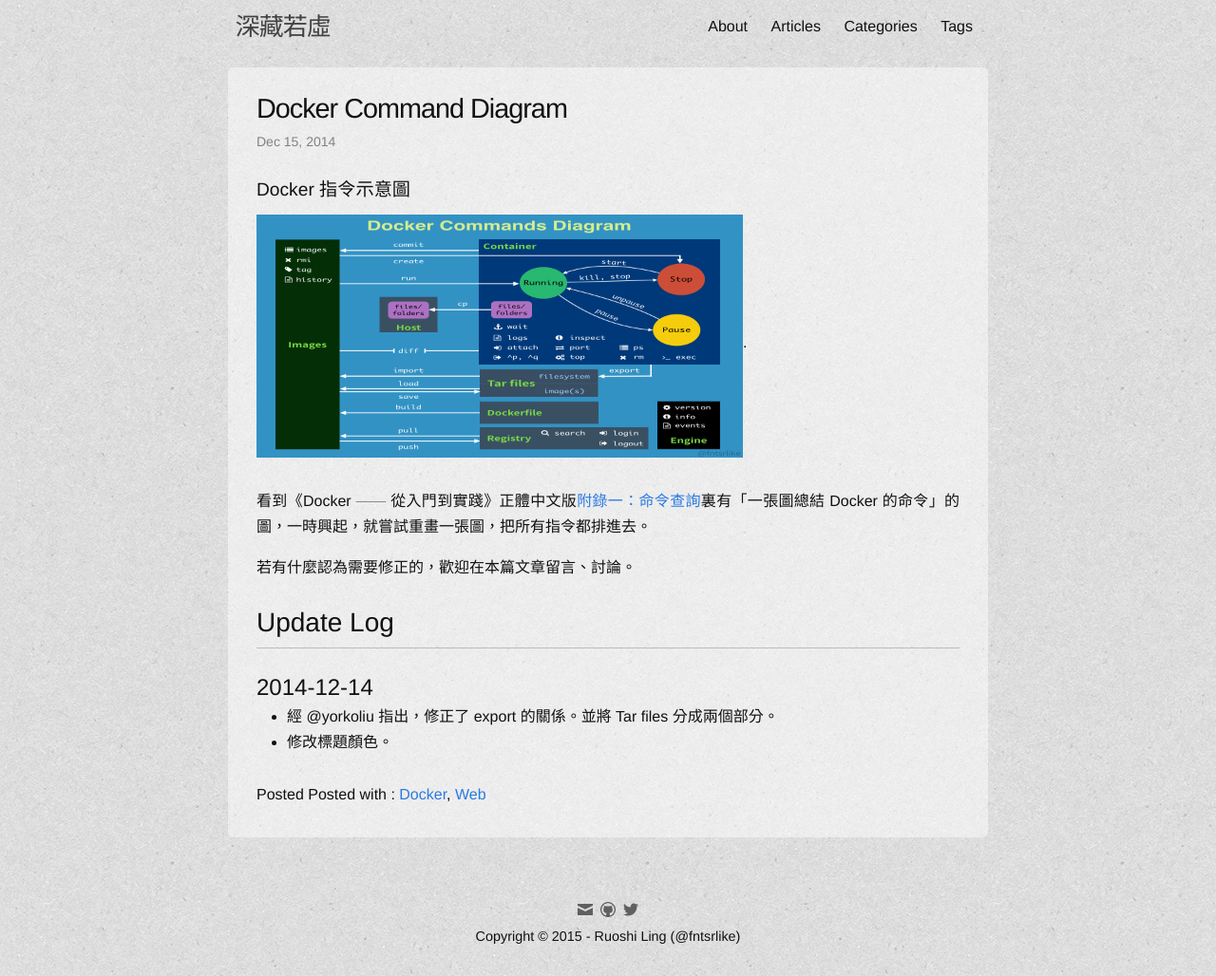
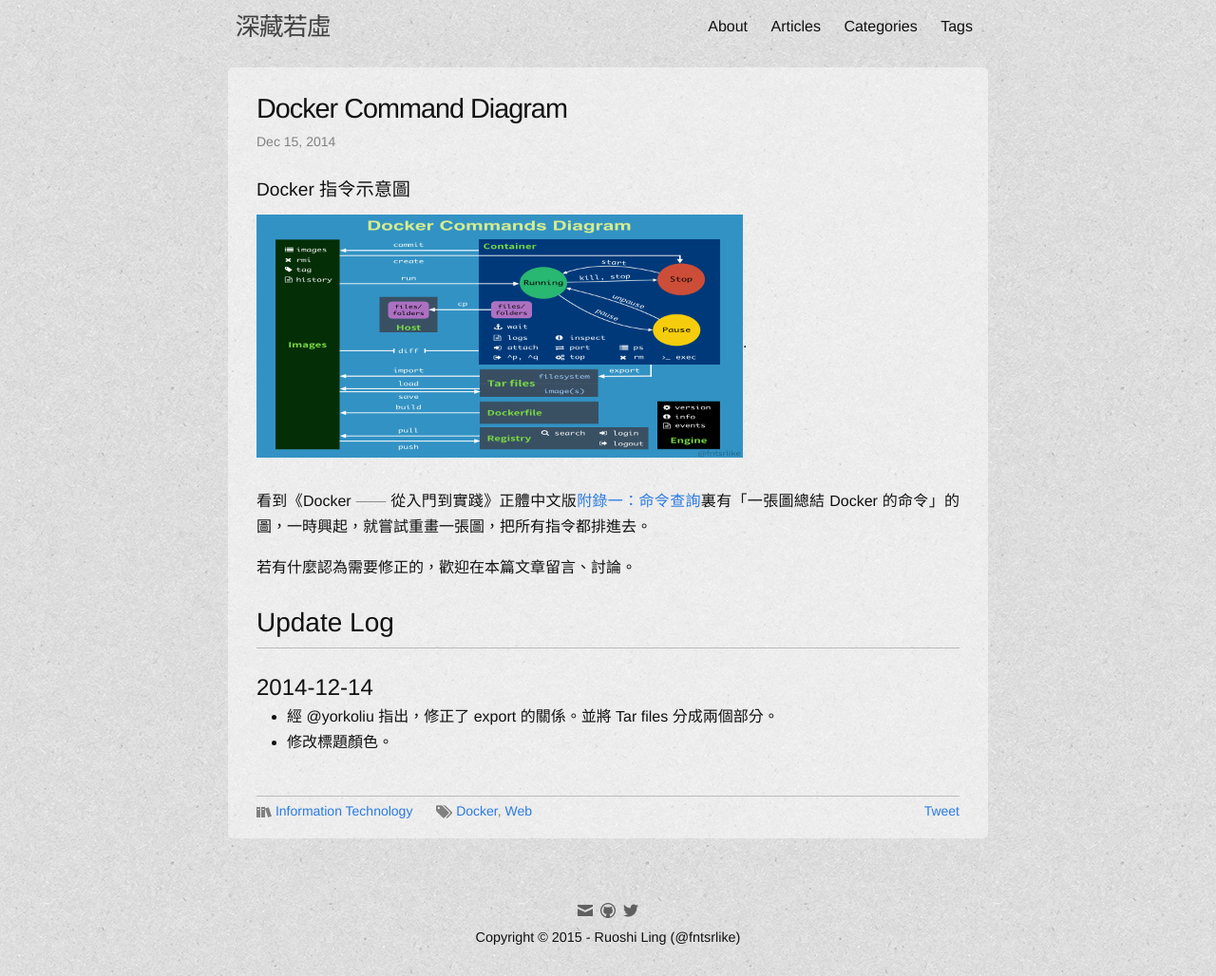
Before and after one commit to fntsrlike/blog-2015, a Jekyll site: the page built from _posts/2014-12-15-docker-command-diagram.markdown, in a window 1280 px wide. Shown: the whole page at 95% size. Built offline with Jekyll 4.4.1, drawn with Linux system fonts in a browser that asks for light colours; comment, search, counter and statistics services are not loaded.

Commit message:
Add footer of post with cates, tags, tweet button

```diff
--- a/_layouts/post.html
+++ b/_layouts/post.html
@@ -2,8 +2,9 @@
 layout: default
 ---
 {% assign post = page %}
+
 {% if post.tags.size > 0 %}
-    {% capture tags_content %}Posted with {% if post.tags.size == 1 %}<i class="fa fa-tag"></i>{% else %}<i class="fa fa-tags"></i>{% endif %}: {% endcapture %}
+  {% capture tags_content %}<img src="/images/icon/tag{% if post.tags.size > 1 %}s{% endif %}.png"/> {% endcapture %}
   {% for post_tag in post.tags %}
       {% for data_tag in site.data.tags %}
           {% if data_tag.slug == post_tag %}
@@ -19,19 +20,22 @@
   {% assign tags_content = '' %}
 {% endif %}
 
-{% if post.category %}
-    {% for site_category in site.data.categories %}
-        {% if site_category.slug == post.category %}
-            {% assign category = site_category %}
+{% if post.categories.size > 0 %}
+  {% capture categories_content %} <img src="/images/icon/books.png"/> {% endcapture %}
+  {% for post_category in post.categories %}
+      {% for data_category in site.data.categories %}
+          {% if data_category.slug == post_category %}
+              {% assign category = data_category %}
           {% endif %}
       {% endfor %}
       {% if category %}
-        {% capture category_content %} in <span class="label" style="background-color:{{ category.color }}"><a href="/blog/category/{{ category.slug }}/">{{ category.name }}</a></span>{% endcapture %}
+          {% capture categories_content_temp %}{{ categories_content }}<a href="{{ site.url }}categories/{{ category.slug }}/">{{ category.name }}</a>{% if forloop.last == false %}, {% endif %}{% endcapture %}
+          {% assign categories_content = categories_content_temp %}
       {% endif %}
+  {% endfor %}
 {% else %}
-    {% assign category_content = '' %}
+  {% assign categories_content = '' %}
 {% endif %}
-
 
 <div class="post block">
   <header class="post-header">
@@ -43,5 +47,12 @@
   <article class="post-content">
     {{ content }}
   </article>
-  <p id="post-meta">Posted {{ category_content }}{{ tags_content }}</p>
+  <p class="post-footer">
+    <span class="post-categories">{{ categories_content }}</span>
+    <span class="post-tags">{{ tags_content }}</span>
+    <span class="post-social">
+      <a href="https://twitter.com/share" class="twitter-share-button" data-via="fntsrlike">Tweet</a>
+      <script>!function(d,s,id){var js,fjs=d.getElementsByTagName(s)[0],p=/^http:/.test(d.location)?'http':'https';if(!d.getElementById(id)){js=d.createElement(s);js.id=id;js.src=p+'://platform.twitter.com/widgets.js';fjs.parentNode.insertBefore(js,fjs);}}(document, 'script', 'twitter-wjs');</script>
+    </span>
+  </p>
 </div>
--- a/_sass/_layout.scss
+++ b/_sass/_layout.scss
@@ -162,7 +162,6 @@
 }
 
 
-
 /**
  * Posts
  */
@@ -263,3 +262,21 @@
         max-height: 256px;
     }
 }
+
+
+.post-footer {
+    margin: 3em 0 0;
+    padding-top: .5em;
+    font-size: $small-font-size;
+    color: $grey-color;
+    border-top: 1px solid #BBB;
+    line-height: 16px;
+
+    .post-categories, .post-tags {
+        margin-right: 1.5em;
+    }
+
+    .post-social {
+        float: right;
+    }
+}
```
Also changed, not shown: images/icon/books.png (added), images/icon/folder.png (added), images/icon/tag.png, images/icon/tags.png (added). Lines whose indentation alone changed are shown as unchanged.
